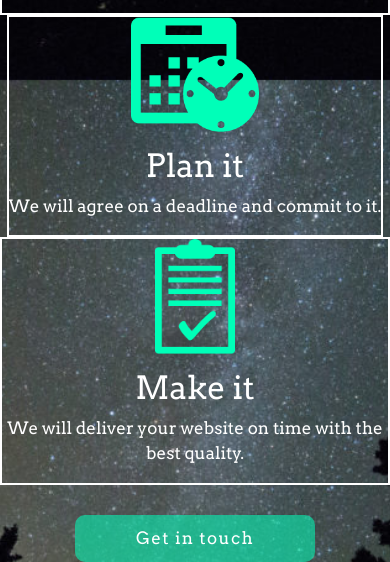
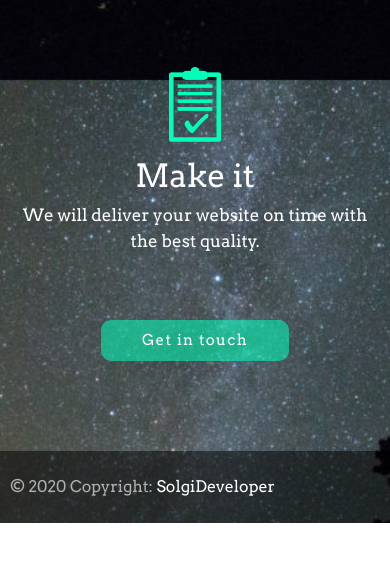
Before and after one commit to SolgiDeveloper/CompanyWebsite, a plain HTML site: page index.html in a window 390 px wide. Shown: the part 764-1326 px from the top of the page. After the commit the page ends 1287 px from the top, so only its background shows below. Drawn offline with nearby package versions, Linux system fonts and the light colour scheme.

Commit message:
complete footer

```diff
--- a/index.html
+++ b/index.html
@@ -64,6 +64,14 @@
       <a href="#" class="btn btn-get">Get in touch</a>
     </div>
     <!-- creat footer -->
+    <footer class="myfooter">
+      <!-- Copyright -->
+      <div class="footer-copyright text-center py-4">© 2020 Copyright:
+        <a id="footer-text" href="https://github.com/SolgiDeveloper"> SolgiDeveloper</a>
+      </div>
+      <!-- Copyright -->
+
+    </footer>
   </div>
   <script src="https://code.jquery.com/jquery-3.5.1.slim.min.js"
     integrity="sha384-DfXdz2htPH0lsSSs5nCTpuj/zy4C+OGpamoFVy38MVBnE+IbbVYUew+OrCXaRkfj"
--- a/style.css
+++ b/style.css
@@ -74,7 +74,8 @@ h1 {
   align-items: center;
   text-align: center;
   color: white;
-  border: 2px solid white;
+  /* border: 2px solid white; */
+  padding: 20px;
   max-width: 400px;
 }
 
@@ -83,7 +84,6 @@ h1 {
 }
 
 .icon-item {
-
   height: 130px;
   padding-bottom: 15px;
 }
@@ -103,5 +103,47 @@ h1 {
   border-radius: 10px;
 }
 
+.btn-get:hover {
+  background: rgba(0, 0, 0, 0.5);
+  color: #fff;
+}
+
 /* style footer */
+.myfooter {
+  display: flex;
+  justify-content: start;
+  background: rgba(0, 0, 0, 0.5);
+  color: rgb(176, 176, 176);
+  position: relative;
+  margin: 90px 0 0 0;
+  padding-left: 10px;
+  width: 100%;
+}
+
+#footer-text {
+  color: #fff;
+}
+
 /* use media queries to change icon size in small devices */
+@media (max-width:768px) {
+  .icon-item {
+    height: 90px;
+  }
+
+  h1 {
+    font-size: 2em;
+  }
+
+  .jumbotron {
+    padding: 25px;
+  }
+
+  .icon-holder {
+    margin-top: 25px;
+  }
+
+  .btn-get {
+    font-size: 15px;
+    padding: 8px 40px;
+  }
+}
```
